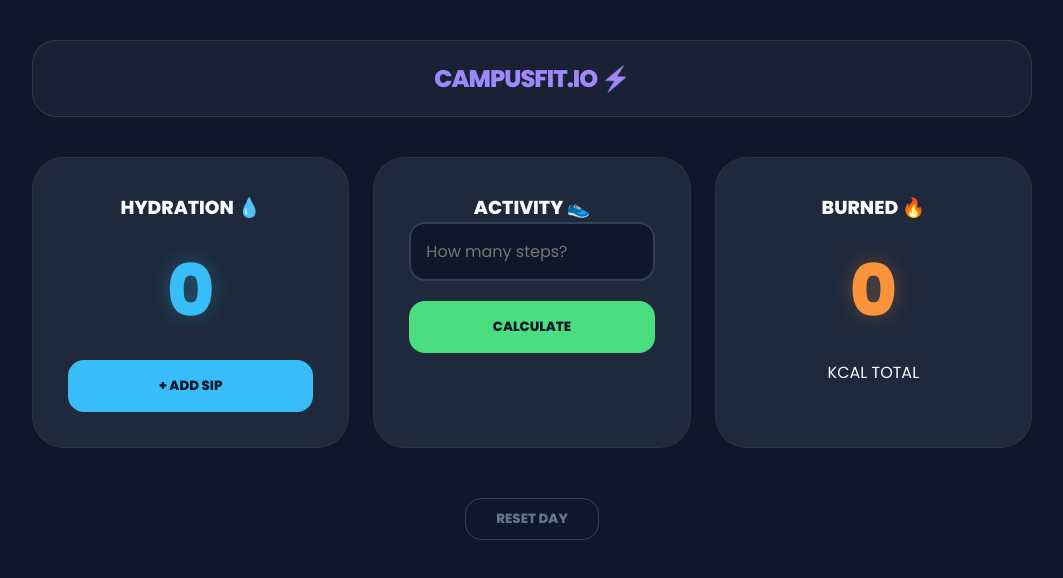
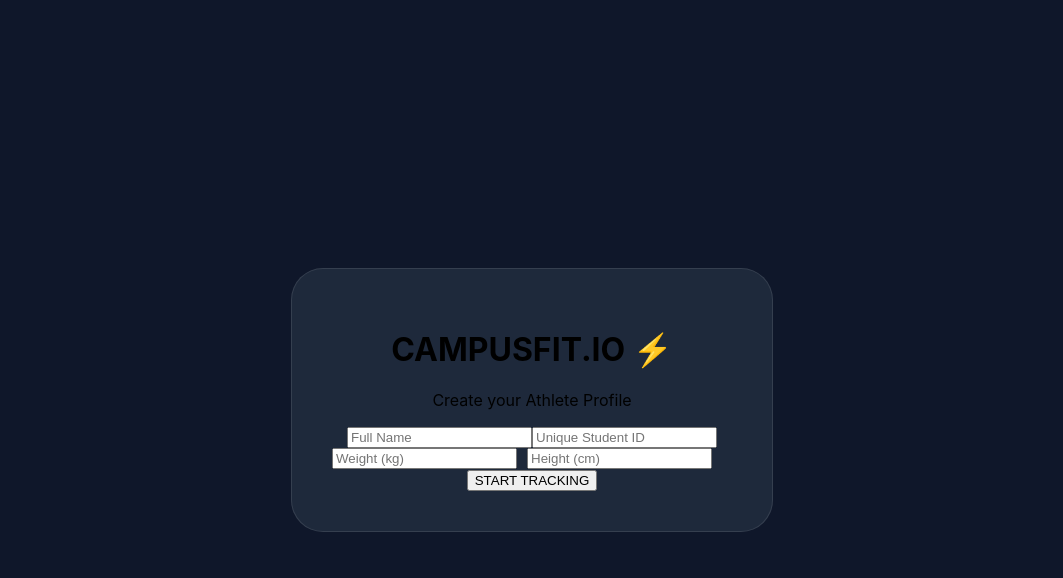
Before and after one commit to anushayk70/FSD-PROJECT, a React (Create React App) app in the folder fitness-frontend/: page / in a window 1280 px wide. Shown: the top 578 px of the page, without its empty margins (108-1171 px from the left). Built offline with nearby package versions, Linux system fonts and the light colour scheme.

Commit message:
Added personalized profile and login screen

```diff
--- a/fitness-frontend/src/App.css
+++ b/fitness-frontend/src/App.css
@@ -1,113 +1,28 @@
-/* Global Reset */
-* {
-  font-family: 'Poppins', sans-serif;
-  margin: 0;
-  padding: 0;
-  box-sizing: border-box;
+.login-screen {
+  display: flex;
+  justify-content: center;
+  align-items: center;
+  height: 100vh;
+  background: #0f172a;
 }
 
-body {
-  background: #0f172a; /* Dark blue background */
-  color: #f8fafc;
+.login-card {
+  background: #1e293b;
+  padding: 40px;
+  border-radius: 32px;
+  width: 100%;
+  max-width: 400px;
+  text-align: center;
+  border: 1px solid rgba(255,255,255,0.1);
 }
 
-.App {
-  min-height: 100vh;
-  padding: 40px 20px;
+.input-group {
   display: flex;
-  flex-direction: column;
-  align-items: center;
+  gap: 10px;
 }
 
-/* Glassmorphism Navbar */
-.navbar {
-  background: rgba(30, 41, 59, 0.7);
-  backdrop-filter: blur(12px);
-  padding: 20px 40px;
-  border-radius: 24px;
-  margin-bottom: 40px;
-  border: 1px solid rgba(255, 255, 255, 0.1);
-  width: 100%;
-  max-width: 1000px;
-  text-align: center;
+.navbar p {
+  font-size: 0.9rem;
+  color: #94a3b8;
+  margin-top: 5px;
 }
-
-.navbar h1 {
-  background: linear-gradient(90deg, #818cf8, #c084fc);
-  -webkit-background-clip: text;
-  -webkit-text-fill-color: transparent;
-  font-weight: 800;
-  letter-spacing: -1px;
-}
-
-/* Bento Grid */
-.dashboard {
-  display: grid;
-  grid-template-columns: repeat(auto-fit, minmax(300px, 1fr));
-  gap: 24px;
-  width: 100%;
-  max-width: 1000px;
-}
-
-/* Modern Cards */
-.card {
-  background: #1e293b;
-  padding: 35px;
-  border-radius: 32px;
-  border: 1px solid rgba(255, 255, 255, 0.05);
-  transition: all 0.4s cubic-bezier(0.175, 0.885, 0.32, 1.275);
-  text-align: center;
-}
-
-.card:hover {
-  transform: translateY(-12px);
-  border-color: #818cf8;
-  box-shadow: 0 25px 50px -12px rgba(0, 0, 0, 0.5);
-}
-
-.counter {
-  font-size: 4.5rem;
-  font-weight: 800;
-  margin: 15px 0;
-}
-
-/* Color Themes */
-.water-card .counter { color: #38bdf8; text-shadow: 0 0 20px rgba(56, 189, 248, 0.3); }
-.steps-card .counter { color: #4ade80; text-shadow: 0 0 20px rgba(74, 222, 128, 0.3); }
-.cal-card .counter { color: #fb923c; text-shadow: 0 0 20px rgba(251, 146, 60, 0.3); }
-
-/* Inputs and Buttons */
-input {
-  width: 100%;
-  background: #0f172a;
-  border: 2px solid #334155;
-  border-radius: 16px;
-  padding: 15px;
-  color: white;
-  margin-bottom: 20px;
-  font-size: 1rem;
-  outline: none;
-}
-
-input:focus { border-color: #818cf8; }
-
-button {
-  width: 100%;
-  padding: 16px;
-  border-radius: 16px;
-  border: none;
-  font-weight: 700;
-  cursor: pointer;
-  transition: 0.3s;
-}
-
-.btn-add { background: #38bdf8; color: #0f172a; }
-.btn-calc { background: #4ade80; color: #0f172a; }
-.btn-reset {
-  background: transparent;
-  color: #64748b;
-  margin-top: 50px;
-  border: 1px solid #334155;
-  width: auto;
-  padding: 10px 30px;
-}
--- a/fitness-frontend/src/App.js
+++ b/fitness-frontend/src/App.js
@@ -2,49 +2,69 @@ import React, { useState } from 'react';
 import './App.css';
 
 function App() {
+  const [user, setUser] = useState({ name: '', weight: '', height: '', id: '' });
+  const [isLoggedIn, setIsLoggedIn] = useState(false);
   const [glasses, setGlasses] = useState(0);
   const [steps, setSteps] = useState(0);
-  const [calories, setCalories] = useState(0);
+  const [burned, setBurned] = useState(0);
+
+  const handleLogin = (e) => {
+    e.preventDefault();
+    if(user.name && user.id) setIsLoggedIn(true);
+  };
 
   const calculateBurn = () => {
-    // 1 step is roughly 0.04 calories
-    const result = steps * 0.04;
-    setCalories(result.toFixed(2));
+    // Advanced formula: (Steps * 0.04) * (Weight / 70)
+    // This makes it personalized to the user's weight!
+    const factor = user.weight / 70;
+    const result = (steps * 0.04) * factor;
+    setBurned(result.toFixed(2));
   };
+
+  if (!isLoggedIn) {
+    return (
+      <div className="login-screen">
+        <form className="login-card" onSubmit={handleLogin}>
+          <h1>CAMPUSFIT.IO ⚡️</h1>
+          <p>Create your Athlete Profile</p>
+          <input type="text" placeholder="Full Name" onChange={(e) => setUser({...user, name: e.target.value})} required />
+          <input type="text" placeholder="Unique Student ID" onChange={(e) => setUser({...user, id: e.target.value})} required />
+          <div className="input-group">
+            <input type="number" placeholder="Weight (kg)" onChange={(e) => setUser({...user, weight: e.target.value})} required />
+            <input type="number" placeholder="Height (cm)" onChange={(e) => setUser({...user, height: e.target.value})} required />
+          </div>
+          <button type="submit" className="btn-add">START TRACKING</button>
+        </form>
+      </div>
+    );
+  }
 
   return (
     <div className="App">
       <nav className="navbar">
-        <h1>CAMPUSFIT.IO ⚡️</h1>
+        <h1>Welcome, {user.name} 🦾</h1>
+        <p>ID: {user.id} | {user.weight}kg | {user.height}cm</p>
       </nav>
 
       <div className="dashboard">
         <div className="card water-card">
           <h3>HYDRATION 💧</h3>
           <div className="counter">{glasses}</div>
-          <button className="btn-add" onClick={() => setGlasses(glasses + 1)}>+ ADD SIP</button>
+          <button className="btn-add" onClick={() => setGlasses(glasses + 1)}>+ SIP</button>
         </div>
 
         <div className="card steps-card">
           <h3>ACTIVITY 👟</h3>
-          <input
-            type="number"
-            placeholder="How many steps?"
-            onChange={(e) => setSteps(e.target.value)}
-          />
+          <input type="number" placeholder="Steps" onChange={(e) => setSteps(e.target.value)} />
           <button className="btn-calc" onClick={calculateBurn}>CALCULATE</button>
         </div>
 
         <div className="card cal-card">
           <h3>BURNED 🔥</h3>
-          <div className="counter">{calories}</div>
-          <p>KCAL TOTAL</p>
+          <div className="counter">{burned}</div>
+          <p>KCAL BASED ON WEIGHT</p>
         </div>
       </div>
-
-      <button className="btn-reset" onClick={() => {setGlasses(0); setSteps(0); setCalories(0)}}>
-        RESET DAY
-      </button>
     </div>
   );
 }
```
